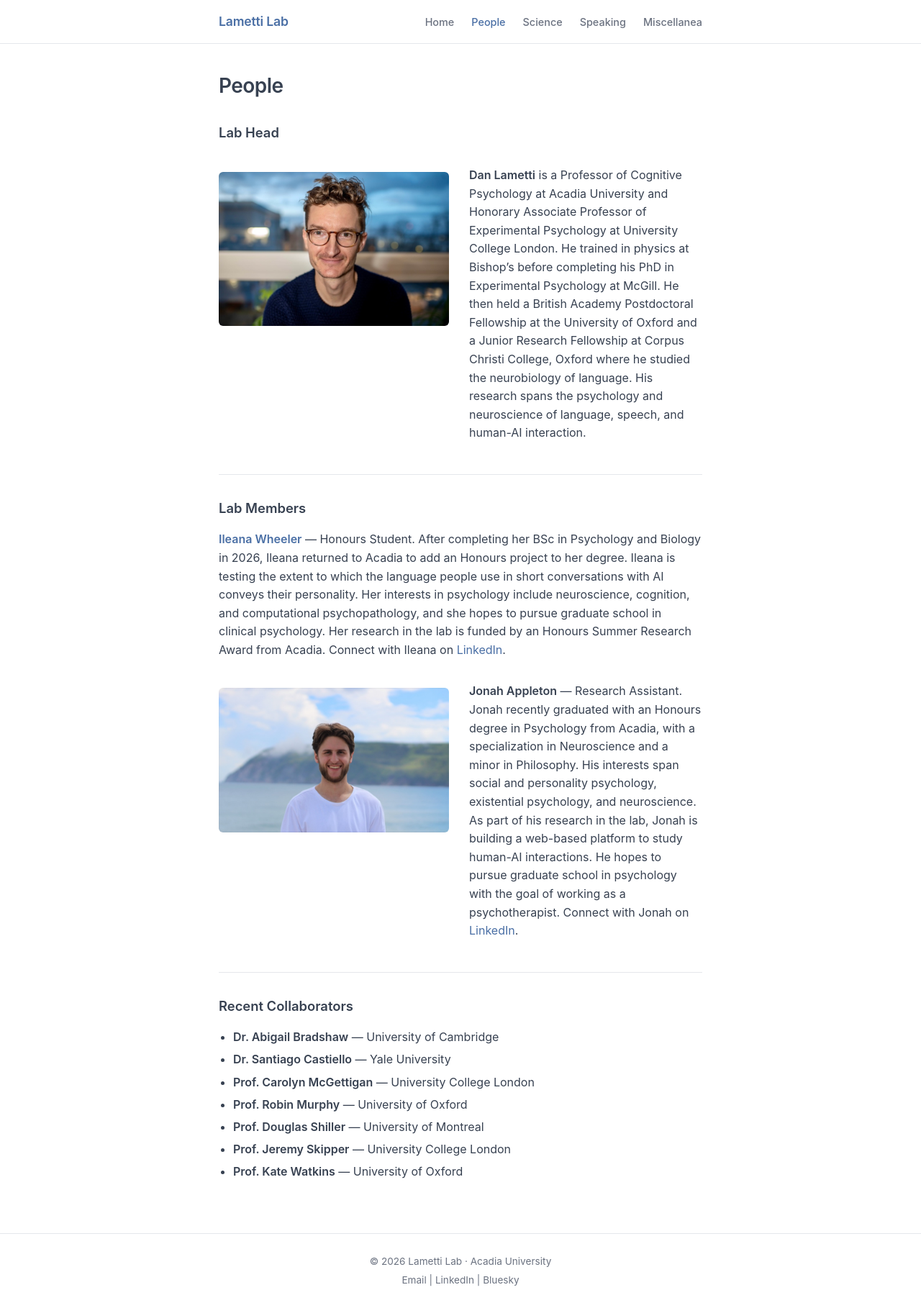
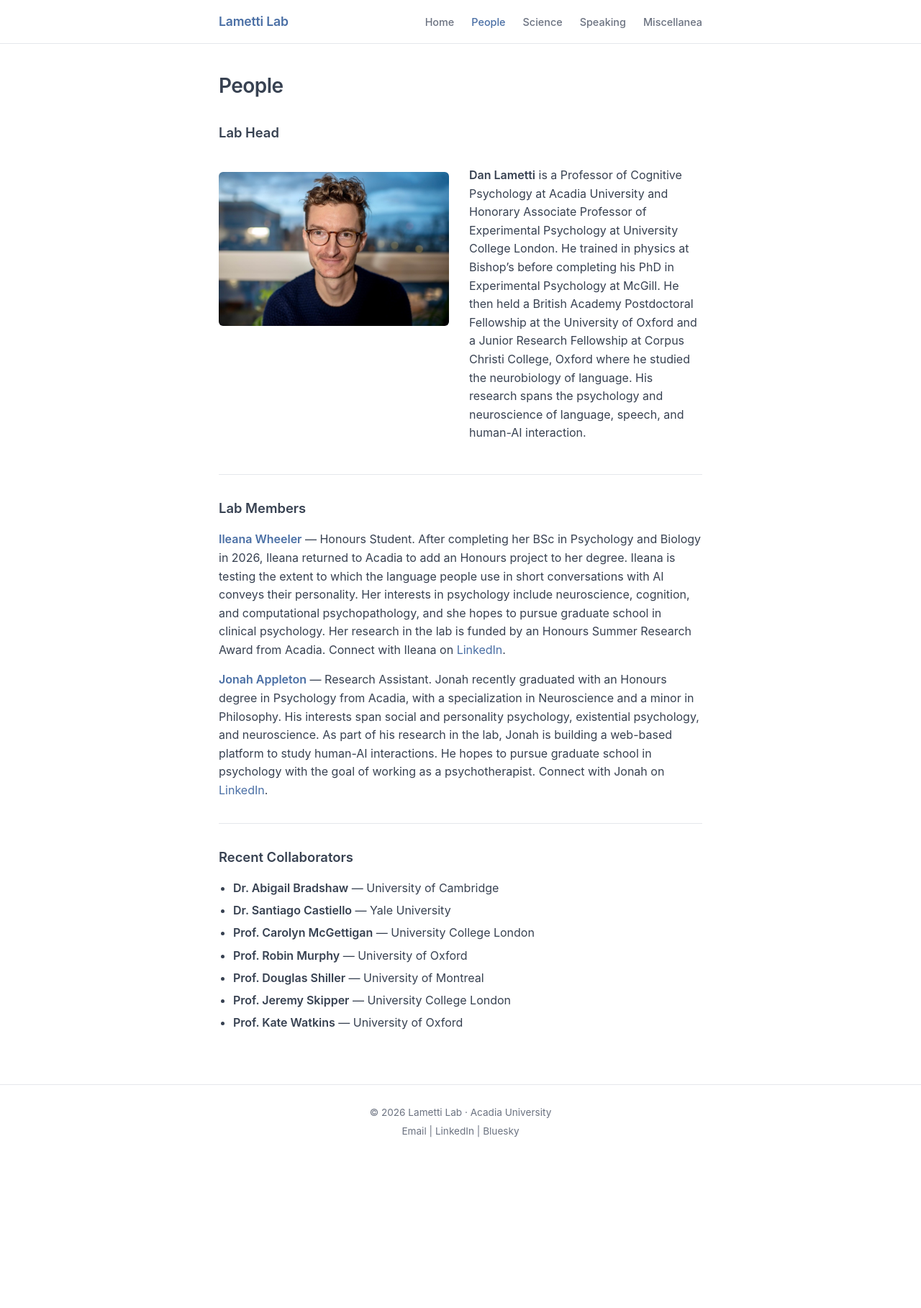
Before and after one commit to drlametti/lamettilab.github.io, a Jekyll site: the page built from people.md, in a window 1280 px wide. Shown: the whole page at 72% size. Built offline with Jekyll 4.4.1, drawn with Linux system fonts in a browser that asks for light colours; after the commit the page ends 1611 px from its top, so only the background shows below that.

Commit message:
Show lab members without photos
Unwraps Jonah's entry from the .profile photo layout so both lab members
are plain text, matching how Ileana's entry already read. Dan's profile
keeps its photo, so the .profile styles are still in use.

jonah-appleton.jpeg stays in the repo but is no longer referenced -- this
is meant to be reversible.

Co-Authored-By: Claude Opus 5 <noreply@anthropic.com>

```diff
--- a/people.md
+++ b/people.md
@@ -23,14 +23,7 @@ permalink: /people/
 
 **Ileana Wheeler** — Honours Student. After completing her BSc in Psychology and Biology in 2026, Ileana returned to Acadia to add an Honours project to her degree. Ileana is testing the extent to which the language people use in short conversations with AI conveys their personality. Her interests in psychology include neuroscience, cognition, and computational psychopathology, and she hopes to pursue graduate school in clinical psychology. Her research in the lab is funded by an Honours Summer Research Award from Acadia. Connect with Ileana on [LinkedIn](https://www.linkedin.com/in/ileana-wheeler-a40650353/).
 
-<div class="profile">
-  <div>
-    <img src="/assets/images/jonah-appleton.jpeg" alt="Jonah Appleton" class="profile-photo">
-  </div>
-  <div>
-    <p><strong>Jonah Appleton</strong> — Research Assistant. Jonah recently graduated with an Honours degree in Psychology from Acadia, with a specialization in Neuroscience and a minor in Philosophy. His interests span social and personality psychology, existential psychology, and neuroscience. As part of his research in the lab, Jonah is building a web-based platform to study human-AI interactions. He hopes to pursue graduate school in psychology with the goal of working as a psychotherapist. Connect with Jonah on <a href="https://www.linkedin.com/in/jonah-appleton-33a41b410/">LinkedIn</a>.</p>
-  </div>
-</div>
+**Jonah Appleton** — Research Assistant. Jonah recently graduated with an Honours degree in Psychology from Acadia, with a specialization in Neuroscience and a minor in Philosophy. His interests span social and personality psychology, existential psychology, and neuroscience. As part of his research in the lab, Jonah is building a web-based platform to study human-AI interactions. He hopes to pursue graduate school in psychology with the goal of working as a psychotherapist. Connect with Jonah on [LinkedIn](https://www.linkedin.com/in/jonah-appleton-33a41b410/).
 
 ---
 
```
